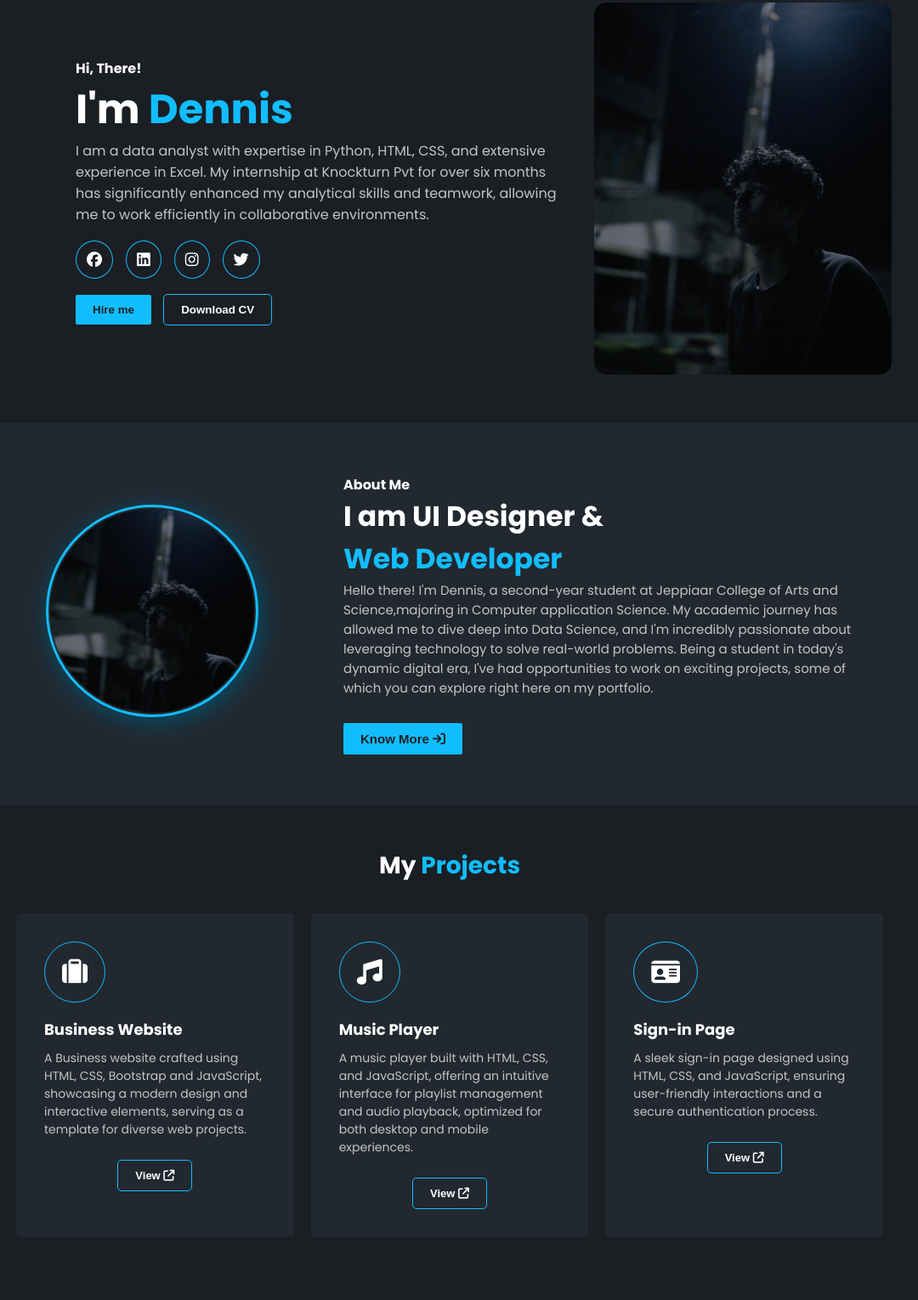
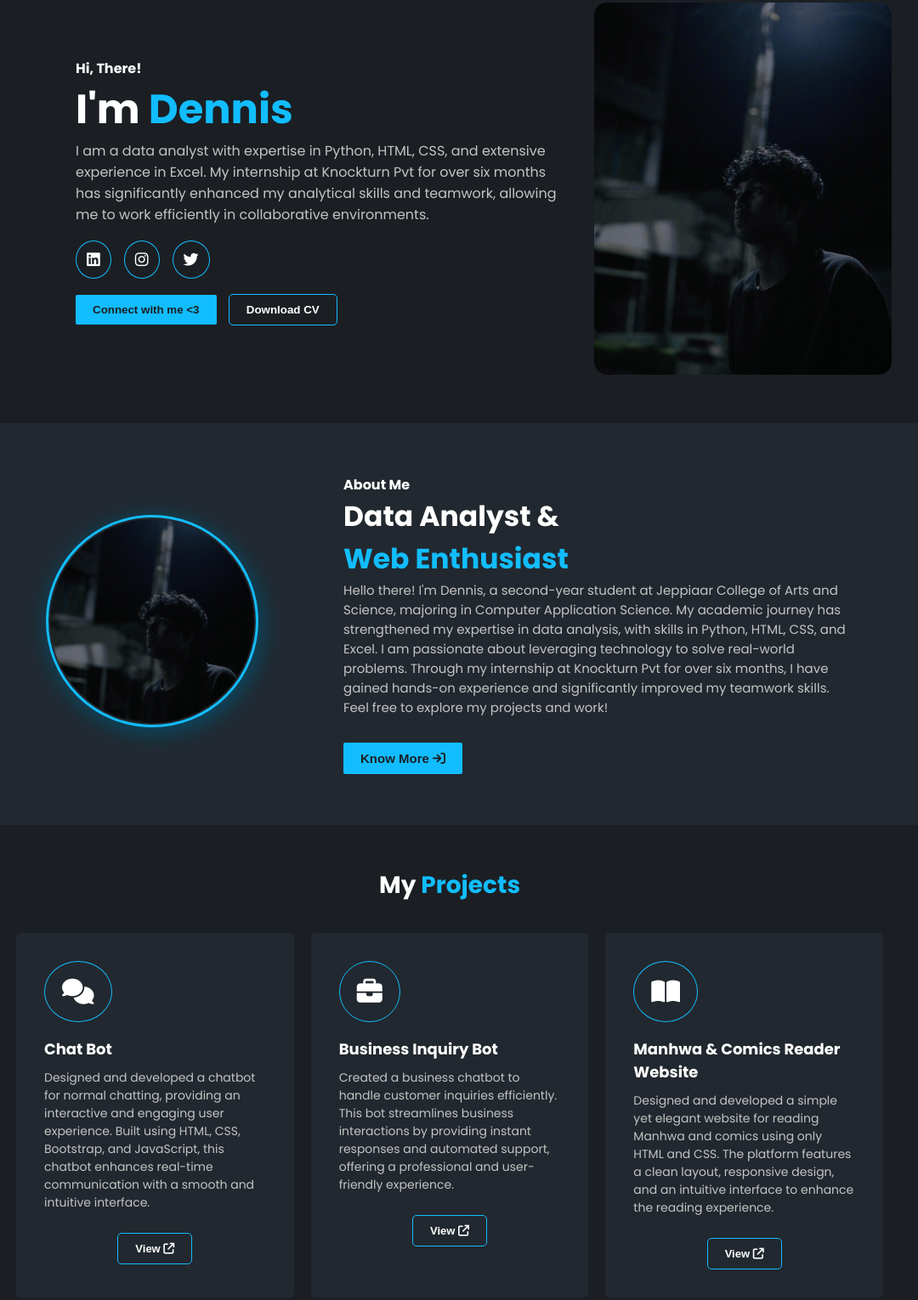
Before and after one commit to idkdennis/digital-portfolio, a plain HTML site: page index.html in a window 1280 px wide. Shown: the part 97-1627 px from the top of the page at 85% size, without its empty margins (111-1191 px from the left). Drawn offline with Linux system fonts and the light colour scheme; a script that the page names is missing.

Commit message:
index.html

```diff
--- a/index.html
+++ b/index.html
@@ -64,15 +64,12 @@
                     <!-- Social Icons -->
                     <li>
                         <a href="" target="_blank"><i
-                                class="fa-brands fa-facebook"></i></a>
-                    </li>
-                    <li>
-                        <a href="" target="_blank"><i
                                 class="fa-brands fa-linkedin"></i></a>
                     </li>
                     <li>
-                        <a href=" target="_blank"><i
-                                class="fa-brands fa-instagram"></i></a>
+                        <a href="https://www.instagram.com/denniss.raju?igsh=MWc5amNzMW84eWRnNg==" target="_blank">
+    <i class="fa-brands fa-instagram"></i>
+</a>
                     </li>
                     <li>
                         <a href="" target="_blank"><i
@@ -81,8 +78,8 @@
                 </ul>
 
                 <div class="hero-buttons">
-                    <button class="btn btn-primary" title="Got a cool project? Let’s work together!">Hire
-                        me</button>
+                    <button class="btn btn-primary" title="Got a cool project? Let’s work together!">Connect with me <3
+                    </button>
                     <button class="btn btn-dark-outlined">
                         <a href="./assets/my resume/Dennis.pdf" download>Download CV</a>
                     </button>
@@ -103,12 +100,8 @@
 
             <div class="about-content">
                 <h4>About Me</h4>
-                <h2>I am UI Designer & <br> <span>Web Developer</span></h2>
-                <p>Hello there! I'm Dennis, a second-year student at Jeppiaar College of Arts and Science,majoring in Computer application
-                    Science. My academic journey has allowed me to dive deep into Data Science, and I'm
-                    incredibly passionate about leveraging technology to solve real-world problems. Being a student
-                    in today's dynamic digital era, I've had opportunities to work on exciting projects, some of
-                    which you can explore right here on my portfolio.
+                <h2>Data Analyst & <br> <span>Web Enthusiast</span></h2>
+                <p>Hello there! I'm Dennis, a second-year student at Jeppiaar College of Arts and Science, majoring in Computer Application Science. My academic journey has strengthened my expertise in data analysis, with skills in Python, HTML, CSS, and Excel. I am passionate about leveraging technology to solve real-world problems. Through my internship at Knockturn Pvt for over six months, I have gained hands-on experience and significantly improved my teamwork skills. Feel free to explore my projects and work!
                 </p>
 
                 <button class="btn btn-primary">
@@ -124,61 +117,51 @@
         <section class="projects-section" id="projects">
     <h2>My <span>Projects</span></h2>
     <div class="projects-cards">
+
+        <!-- Chat Bot Project -->
         <div class="projects-card-box">
             <div class="projects-card-box__icons">
-                        <i class="fa-solid fa-suitcase"></i>
+                <i class="fa-solid fa-comments"></i> <!-- Chatbot Icon -->
             </div>
             <div class="projects-card-box__desc">
-                        <h4>Business Website</h4>
-                        <p>A Business website crafted using HTML, CSS, Bootstrap and
-                            JavaScript, showcasing a modern design and interactive elements, serving as a template for
-                            diverse web projects.
-                        </p>
+                <h4>Chat Bot</h4>
+                <p>Designed and developed a chatbot for normal chatting, providing an interactive and engaging user experience. Built using HTML, CSS, Bootstrap, and JavaScript, this chatbot enhances real-time communication with a smooth and intuitive interface.</p>
             </div>
             <div class="projects-card-box__buttons">
                 <button class="btn btn-dark-outlined">
-                            <a href="https://danielace1.github.io/HTML-CSS/Business%20-%20Bluu/" target="_blank">View <i
-                                    class="fa-solid fa-external-link"></i></a>
+                    <a href="https://danielace1.github.io/HTML-CSS/Business%20-%20Bluu/" target="_blank">View <i class="fa-solid fa-external-link"></i></a>
                 </button>
             </div>
         </div>
 
+        <!-- Business Inquiry Bot Project -->
         <div class="projects-card-box">
             <div class="projects-card-box__icons">
-                        <i class="fa-solid fa-music"></i>
+                <i class="fa-solid fa-briefcase"></i> <!-- Business Inquiry Bot Icon -->
             </div>
             <div class="projects-card-box__desc">
-                        <h4>Music Player</h4>
-                        <p>A music player built with HTML, CSS, and JavaScript, offering
-                            an
-                            intuitive interface for playlist management and audio playback, optimized for both desktop
-                            and
-                            mobile experiences.
-                        </p>
+                <h4>Business Inquiry Bot</h4>
+                <p>Created a business chatbot to handle customer inquiries efficiently. This bot streamlines business interactions by providing instant responses and automated support, offering a professional and user-friendly experience.</p>
             </div>
             <div class="projects-card-box__buttons">
                 <button class="btn btn-dark-outlined">
-                            <a href="https://danielace1.github.io/Web-Apps/SoundSphere%20-Music%20Player/"
-                                target="_blank">View <i class="fa-solid fa-external-link"></i></a>
+                    <a href="https://danielace1.github.io/Web-Apps/SoundSphere%20-Music%20Player/" target="_blank">View <i class="fa-solid fa-external-link"></i></a>
                 </button>
             </div>
-
         </div>
 
+        <!-- Manhwa & Comics Reader Website -->
         <div class="projects-card-box">
             <div class="projects-card-box__icons">
-                        <i class="fa-solid fa-id-card"></i>
+                <i class="fa-solid fa-book-open"></i> <!-- Manhwa & Comics Reader Icon -->
             </div>
             <div class="projects-card-box__desc">
-                        <h4>Sign-in Page</h4>
-                        <p>A sleek sign-in page designed using HTML, CSS, and JavaScript,
-                            ensuring user-friendly interactions and a secure authentication process.
-                        </p>
+                <h4>Manhwa & Comics Reader Website</h4>
+                <p>Designed and developed a simple yet elegant website for reading Manhwa and comics using only HTML and CSS. The platform features a clean layout, responsive design, and an intuitive interface to enhance the reading experience.</p>
             </div>
             <div class="projects-card-box__buttons">
                 <button class="btn btn-dark-outlined">
-                            <a href="https://danielace1.github.io/HTML-CSS/Responsive%20Sign-in%20Page/"
-                                target="_blank">View <i class="fa-solid fa-external-link"></i></a>
+                    <a href="https://danielace1.github.io/HTML-CSS/Responsive%20Sign-in%20Page/" target="_blank">View <i class="fa-solid fa-external-link"></i></a>
                 </button>
             </div>
         </div>
@@ -200,12 +183,12 @@
                     <textarea name="message" placeholder="Type Message" rows="5"></textarea>
                 </div>
                 <div>
-                    <button class="btn btn-primary">SEND MESSAGE</button>
+                    <button class="btn btn-primary">SEND FEEDBACK BUDDY</button>
                 </div>
             </form>
             <div class="contact__github">
                 <button class="btn">
-                    <a href="https://github.com/Dennis01206" target="_blank">
+                    <a href="https://github.com/idkdennis" target="_blank">
                         <i class="fa-brands fa-github"></i> Github
                     </a>
                 </button>
@@ -215,12 +198,12 @@
     </main>
 
     <footer>
-        <p>Copyright &copy; 2023 - <a href="https://github.com/Dennis01206" target="_blank">Dennis M</a> - All Rights
+        <p>Copyright &copy; 2023 - <a href="https://github.com/idkdennis" target="_blank">Dennis </a> - All Rights
             Reserved.</p>
         <div class="footer-buttons">
-            <button data-theme="./assets/css/style.css" class="footer__theme1 active-theme">Theme 1</button>
-            <button data-theme="./assets/css/style-two.css" class="footer__theme2">Theme 2</button>
-            <button data-theme="./assets/css/style-three.css" class="footer__theme3">Theme 3</button>
+            <button data-theme="./assets/css/style.css" class="footer__theme1 active-theme"> Dennis?</button>
+            <button data-theme="./assets/css/style-two.css" class="footer__theme2">TONY?</button>
+            <button data-theme="./assets/css/style-three.css" class="footer__theme3">hehe </button>
         </div>
 
     </footer>
```
Lines whose indentation alone changed are shown as unchanged.
